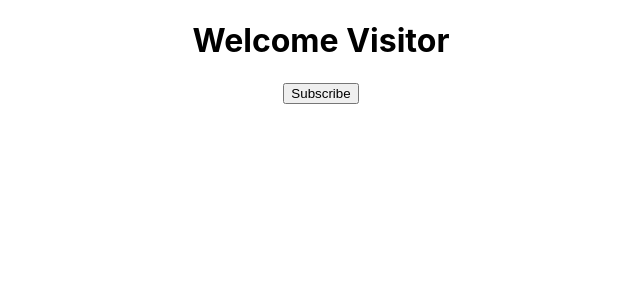
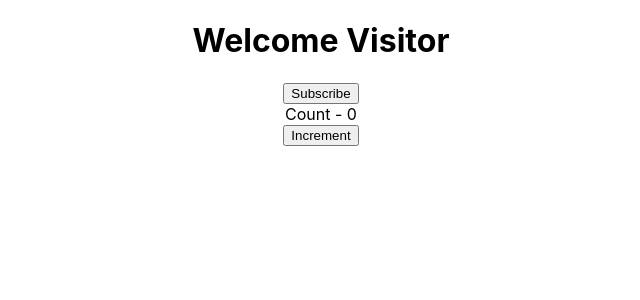
Before and after one commit to AprilMorgan/javascript2, a React (Create React App) app in the folder react/hello-world/: page / in a window 1280 px wide. Shown: the top 300 px of the page, without its empty margins (319-959 px from the left). Built offline with nearby package versions, Linux system fonts and the light colour scheme.

Commit message:
Lesson 4 count

```diff
--- a/react/hello-world/src/App.js
+++ b/react/hello-world/src/App.js
@@ -3,7 +3,7 @@ import "./App.css";
 // import { Greet, Greet2, Greet3 } from "./components/Greet";
 // import { Welcome, Welcome2 } from "./components/welcome";
 import Message from "./components/message";
-// import Counter from "./components/Counter"
+import Counter from "./components/Counter";
 
 function App() {
   return (
@@ -22,6 +22,7 @@ function App() {
       <Welcome2 name="Lilly" nickname="Lilz" />
       <Welcome2 name="Vanessa" namenames="Van ess" /> */}
       <Message />
+      <Counter />
     </div>
   );
 }
--- a/react/hello-world/src/components/Counter.js
+++ b/react/hello-world/src/components/Counter.js
@@ -1,47 +1,49 @@
-import React, { Component } from 'react'
+import React, { Component } from "react";
 
 class Counter extends Component {
 
     constructor(props) {
         super(props)
-
         this.state = {
             count: 0
-        }
+        };
     }
 
     increment() {
-    //   this.setState(
-    //     {
-    //       count: this.state.count +1
-    //     },
-    //    () => {
-    //     console.log("Callback value", this.state.count)
-    //    }
-    // )
+      this.setState({ count:this.state.count +1 }, () => {
+        console.log(this.state.count);
 
-  this.setState((prevState, props) => ({
-    count: prevState.count + 1
-  }))
+      });
+      //   {
+      //     count: this.state.count +1
+      //   },
+      //  () => {
+      //   console.log("Callback value", this.state.count)
+      //  }
+    }
 
-  console.log(this.state.count)
-}
+//   this.setState((prevState, props) => ({
+//     count: prevState.count + 1
+//   }))
 
-  incrementFive() {
-    this.increment()
-    this.increment()
-    this.increment()
-    this.increment()
-    this.increment()
-  }
+//   console.log(this.state.count)
+// }
+
+  // incrementFive() {
+  //   this.increment()
+  //   this.increment()
+  //   this.increment()
+  //   this.increment()
+  //   this.increment()
+  // }
   render() {
     return (
       <div>
         <div>Count - {this.state.count}</div>
-        <button onClick={() => this.incrementFive()}>Increment</button>
+        <button onClick={() => this.increment()}>Increment</button>
       </div>
-    )
+    );
   }
 }
 
-export default Counter
+export default Counter;
```
